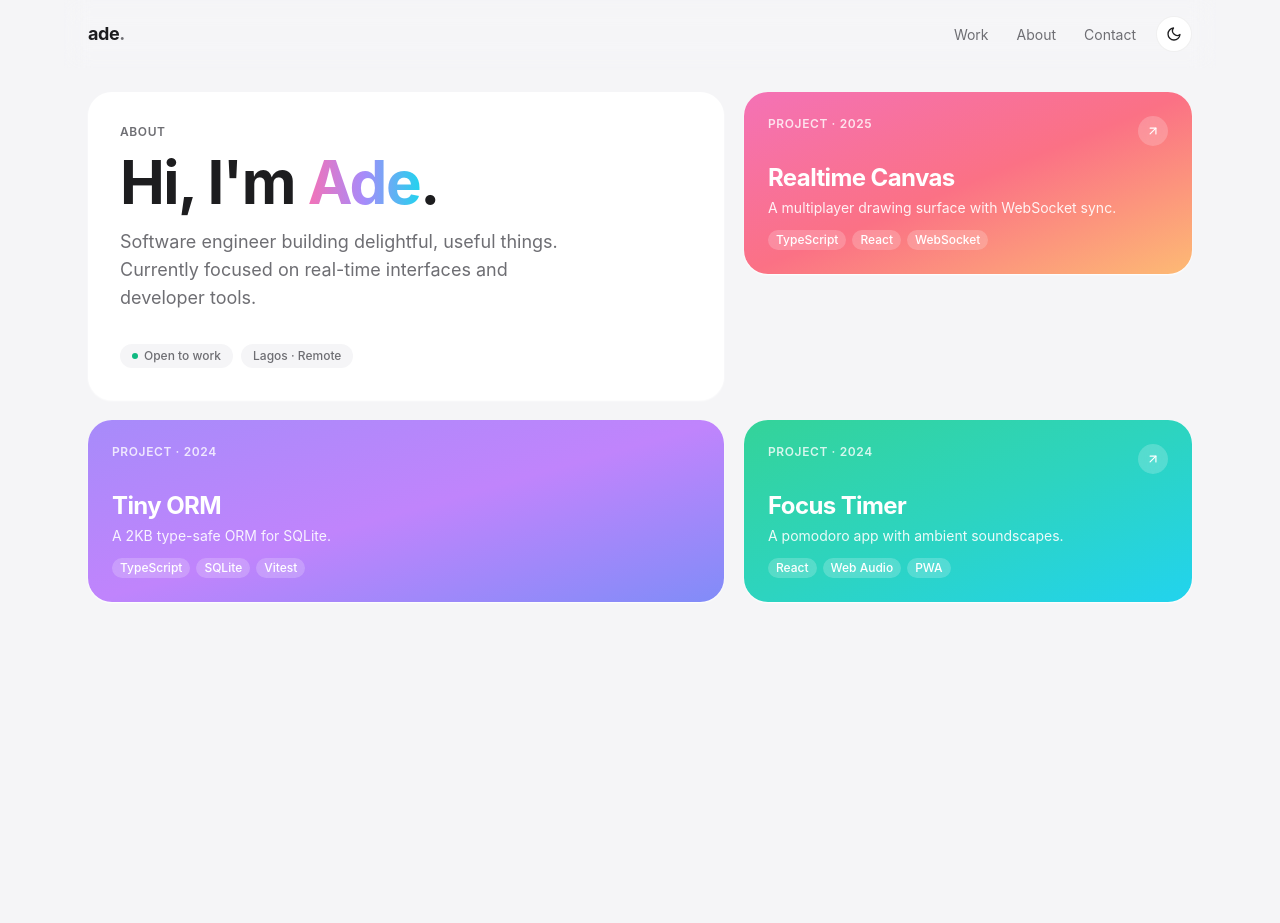
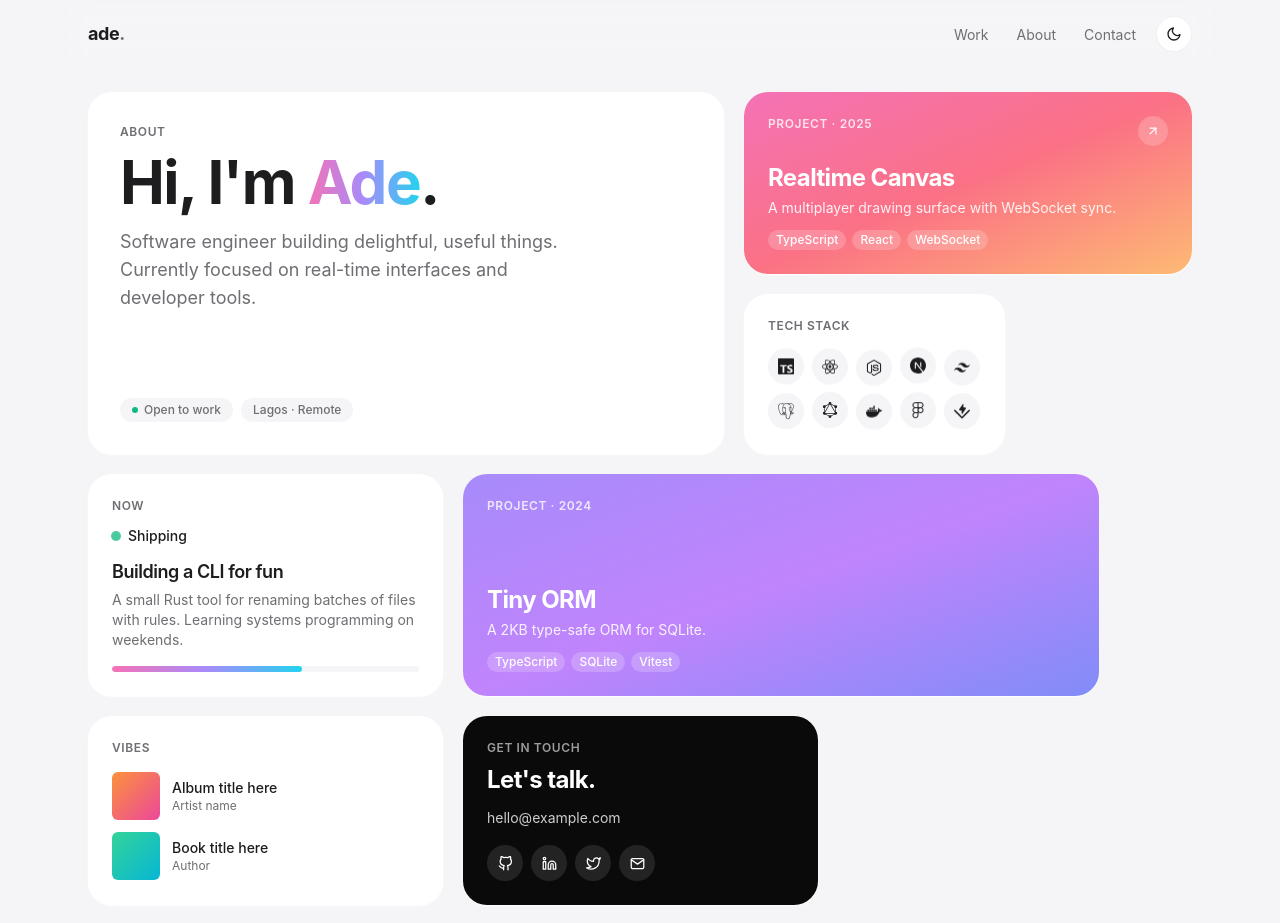
Before and after one commit to adetxt/adetxt.github.io, a React (Vite) app: page / in a window 1280 px wide. Shown: the top 923 px of the page. Before the commit the page ends 800 px from the top, so only its background shows below. Built offline with nearby package versions, Linux system fonts and the light colour scheme.

Commit message:
feat: add tech stack, now, music, and contact tiles

```diff
--- a/src/App.tsx
+++ b/src/App.tsx
@@ -4,6 +4,10 @@ import { MagneticCursor } from './components/motion/MagneticCursor'
 import { BentoGrid } from './components/bento/BentoGrid'
 import { HeroTile } from './components/tiles/HeroTile'
 import { ProjectTile } from './components/tiles/ProjectTile'
+import { TechStackTile } from './components/tiles/TechStackTile'
+import { NowBuildingTile } from './components/tiles/NowBuildingTile'
+import { MusicTile } from './components/tiles/MusicTile'
+import { ContactTile } from './components/tiles/ContactTile'
 import { projects } from './data/projects'
 
 export default function App() {
@@ -14,13 +18,13 @@ export default function App() {
       <TopNav />
       <BentoGrid>
         <HeroTile />
-        {projects.map((p, i) => (
-          <ProjectTile
-            key={p.id}
-            project={p}
-            className={i === 0 ? 'lg:col-span-5' : i === 1 ? 'lg:col-span-7' : 'lg:col-span-4'}
-          />
-        ))}
+        <ProjectTile project={projects[0]} className="lg:col-span-5" />
+        <TechStackTile />
+        <NowBuildingTile />
+        <ProjectTile project={projects[1]} className="lg:col-span-7" />
+        <MusicTile />
+        <ContactTile />
+        <ProjectTile project={projects[2]} className="lg:col-span-4" />
       </BentoGrid>
     </main>
   )
--- /dev/null
+++ b/src/components/tiles/ContactTile.tsx
@@ -0,0 +1,40 @@
+import { BentoTile } from '../bento/BentoTile'
+import { socials } from '../../data/socials'
+
+export function ContactTile() {
+  return (
+    <BentoTile
+      data-bento-tile
+      label="Get in touch"
+      className="col-span-1 !bg-[#0a0a0a] p-6 !text-white lg:col-span-4"
+    >
+      <p className="text-xs font-semibold uppercase tracking-wider text-white/60">
+        Get in touch
+      </p>
+      <h3 className="mt-2 text-2xl font-bold tracking-tight">Let's talk.</h3>
+      <a
+        href="mailto:hello@example.com"
+        className="mt-3 inline-block text-sm text-white/80 underline-offset-4 hover:underline"
+      >
+        hello@example.com
+      </a>
+      <div className="mt-4 flex gap-2">
+        {socials.map((s) => {
+          const Icon = s.icon
+          return (
+            <a
+              key={s.name}
+              href={s.href}
+              target="_blank"
+              rel="noreferrer"
+              aria-label={s.name}
+              className="flex h-9 w-9 items-center justify-center rounded-full bg-white/10 transition-transform hover:scale-110"
+            >
+              <Icon size={15} />
+            </a>
+          )
+        })}
+      </div>
+    </BentoTile>
+  )
+}
--- /dev/null
+++ b/src/components/tiles/MusicTile.tsx
@@ -0,0 +1,27 @@
+import { BentoTile } from '../bento/BentoTile'
+
+export function MusicTile() {
+  return (
+    <BentoTile data-bento-tile label="Currently enjoying" className="col-span-1 lg:col-span-4 p-6">
+      <p className="text-xs font-semibold uppercase tracking-wider text-ink-muted">
+        Vibes
+      </p>
+      <div className="mt-4 space-y-3">
+        <div className="flex items-center gap-3">
+          <div className="h-12 w-12 flex-shrink-0 rounded-md bg-gradient-to-br from-orange-400 to-pink-500" />
+          <div className="min-w-0">
+            <p className="truncate text-sm font-medium text-ink">Album title here</p>
+            <p className="truncate text-xs text-ink-muted">Artist name</p>
+          </div>
+        </div>
+        <div className="flex items-center gap-3">
+          <div className="h-12 w-12 flex-shrink-0 rounded-md bg-gradient-to-br from-emerald-400 to-cyan-500" />
+          <div className="min-w-0">
+            <p className="truncate text-sm font-medium text-ink">Book title here</p>
+            <p className="truncate text-xs text-ink-muted">Author</p>
+          </div>
+        </div>
+      </div>
+    </BentoTile>
+  )
+}
--- /dev/null
+++ b/src/components/tiles/NowBuildingTile.tsx
@@ -0,0 +1,33 @@
+import { motion } from 'framer-motion'
+import { BentoTile } from '../bento/BentoTile'
+import { now } from '../../data/now'
+
+export function NowBuildingTile() {
+  return (
+    <BentoTile data-bento-tile label="What I'm building now" className="col-span-1 lg:col-span-4 p-6">
+      <p className="text-xs font-semibold uppercase tracking-wider text-ink-muted">
+        Now
+      </p>
+      <div className="mt-3 flex items-center gap-2">
+        <motion.span
+          className="h-2 w-2 rounded-full bg-emerald-500"
+          animate={{ scale: [1, 1.4, 1], opacity: [1, 0.6, 1] }}
+          transition={{ duration: 1.5, repeat: Infinity, ease: 'easeInOut' }}
+        />
+        <span className="text-sm font-medium text-ink">Shipping</span>
+      </div>
+      <h3 className="mt-3 text-lg font-semibold tracking-tight text-ink">
+        {now.title}
+      </h3>
+      <p className="mt-1 text-sm text-ink-muted">{now.description}</p>
+      <div className="mt-4 h-1.5 w-full overflow-hidden rounded-full bg-[var(--bg)]">
+        <motion.div
+          className="h-full rounded-full bg-gradient-to-r from-pink-400 via-violet-400 to-cyan-400"
+          initial={{ width: 0 }}
+          animate={{ width: `${now.progress}%` }}
+          transition={{ duration: 1.2, delay: 0.3, ease: 'easeOut' }}
+        />
+      </div>
+    </BentoTile>
+  )
+}
--- /dev/null
+++ b/src/components/tiles/TechStackTile.tsx
@@ -0,0 +1,36 @@
+import { motion } from 'framer-motion'
+import { BentoTile } from '../bento/BentoTile'
+import { skills } from '../../data/skills'
+
+export function TechStackTile() {
+  return (
+    <BentoTile data-bento-tile label="Tech stack" className="col-span-1 lg:col-span-3 p-6">
+      <p className="text-xs font-semibold uppercase tracking-wider text-ink-muted">
+        Tech stack
+      </p>
+      <div className="mt-4 flex flex-wrap gap-2">
+        {skills.map((s, i) => {
+          const Icon = s.icon
+          return (
+            <motion.div
+              key={s.name}
+              animate={{
+                y: [0, -3, 0],
+              }}
+              transition={{
+                duration: 3 + (i % 3),
+                repeat: Infinity,
+                ease: 'easeInOut',
+                delay: i * 0.2,
+              }}
+              className="flex h-9 w-9 items-center justify-center rounded-full bg-[var(--bg)] text-ink hover:scale-125 transition-transform"
+              title={s.name}
+            >
+              <Icon size={16} />
+            </motion.div>
+          )
+        })}
+      </div>
+    </BentoTile>
+  )
+}
```
